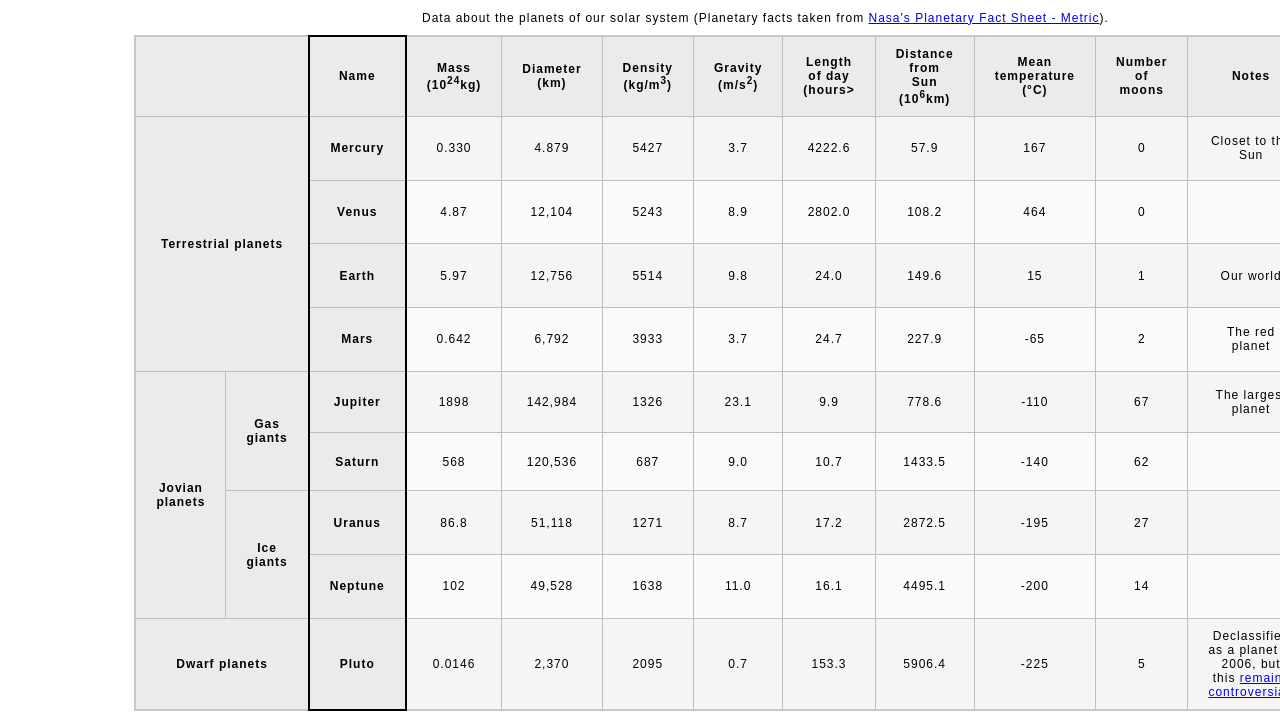
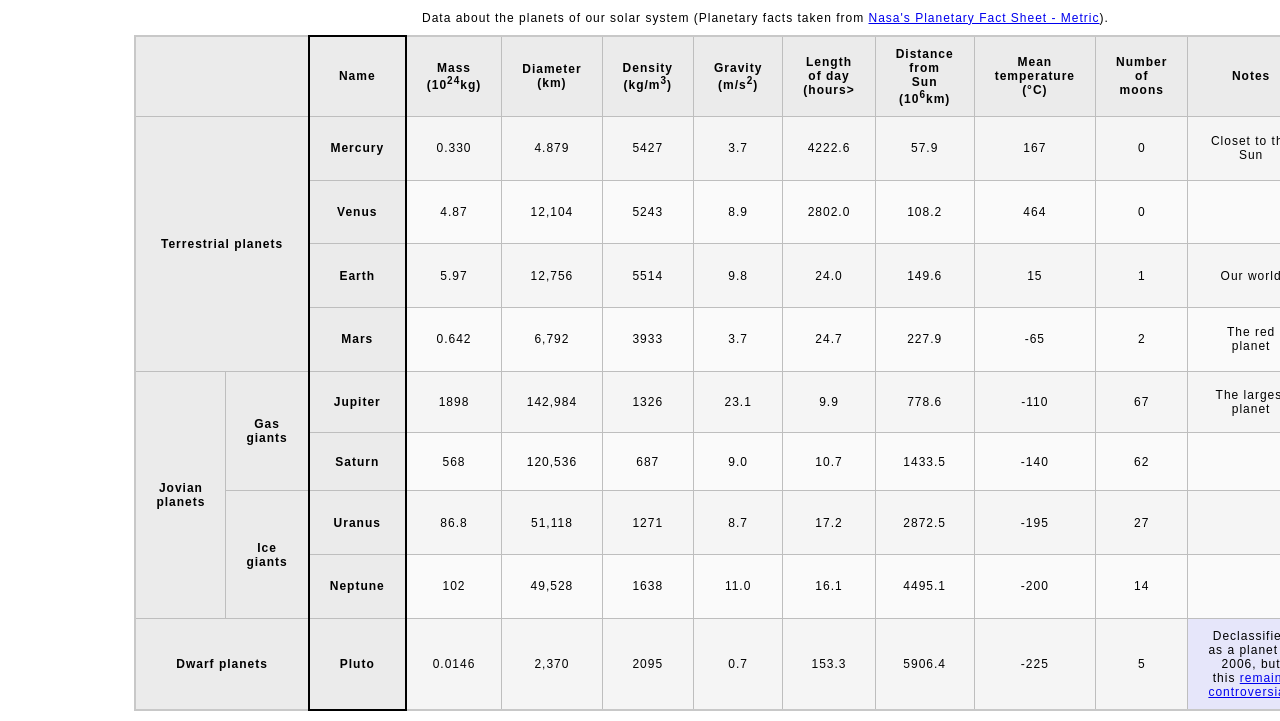
Before and after one commit to Franchise01/Perchese.github.io, a plain HTML site: page planets-table/index.html in a window 1280 px wide. Shown: the part 79-800 px from the top of the page. Drawn offline with Linux system fonts and the light colour scheme.

Commit message:
Update index.html
fun extra work

```diff
--- a/planets-table/index.html
+++ b/planets-table/index.html
@@ -165,7 +165,7 @@
                         <td>5906.4</td>
                         <td>-225</td>
                         <td>5</td>
-                        <td>Declassified as a planet in 2006, but this <a href="http://www.usatoday.com/story/tech/2014/10/02/pluto-planet-solar-system/16578959/">remains controversial</a>.</td>
+                        <td style="background-color: lavender">Declassified as a planet in 2006, but this <a href="http://www.usatoday.com/story/tech/2014/10/02/pluto-planet-solar-system/16578959/">remains controversial</a>.</td>
                         <td><img src="images/pluto.jpg" alt="Pluto"></td>
                     </tr>
                 </tbody>
```
